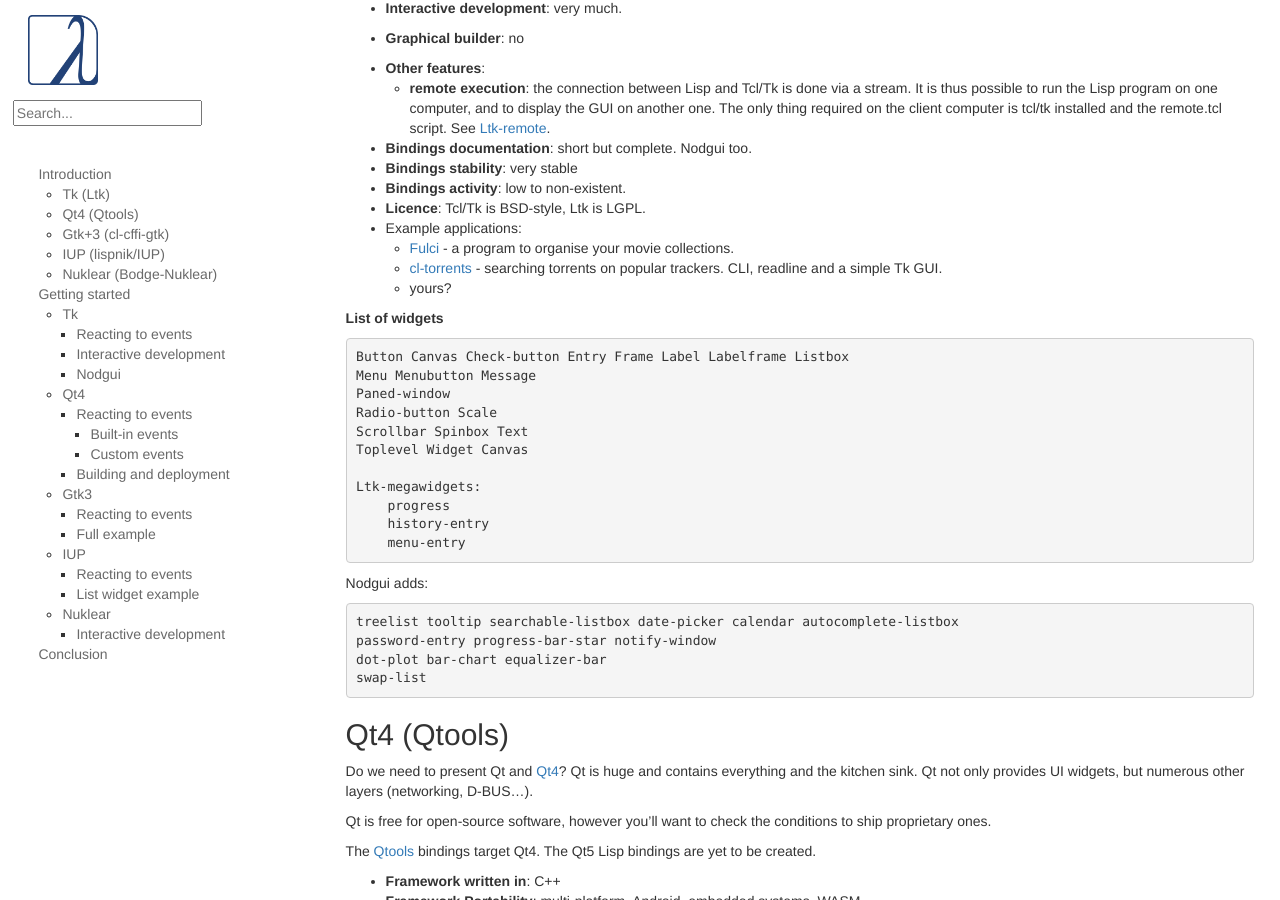
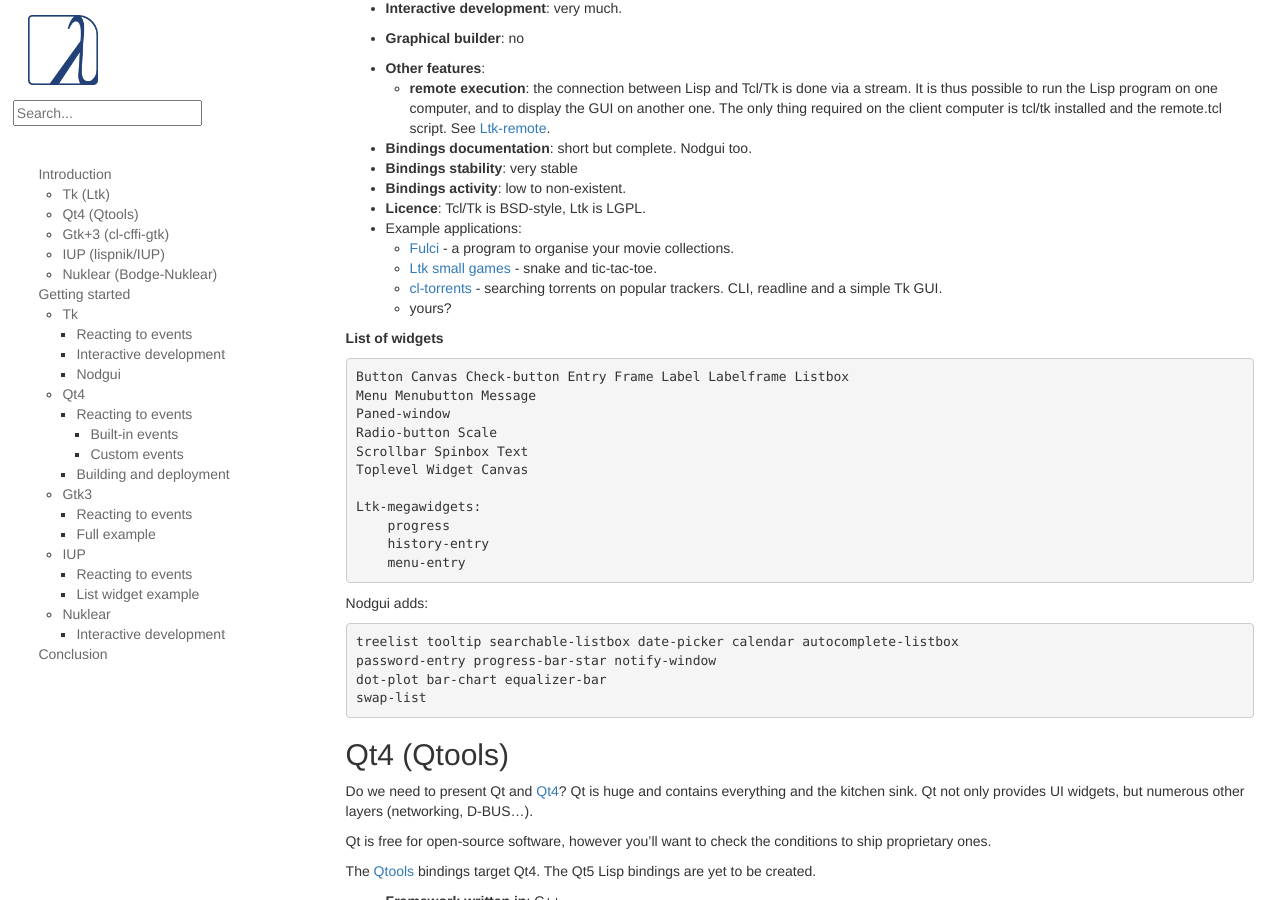
Before and after one commit to LispCookbook/cl-cookbook, a Jekyll site: the page built from gui.md, in a window 1280 px wide and 900 px high, scrolled down 1569 px. Built offline with Jekyll 4.4.1, drawn with Linux system fonts in a browser that asks for light colours.

Commit message:
gui: add ltk small games example

```diff
--- a/gui.md
+++ b/gui.md
@@ -102,6 +102,7 @@
 - **Licence**: Tcl/Tk is BSD-style, Ltk is LGPL.
 - Example applications:
   - [Fulci](https://notabug.org/cage/fulci/) - a program to organise your movie collections.
+  - [Ltk small games](https://github.com/mijohnson99/ltk-small-games) - snake and tic-tac-toe.
   - [cl-torrents]() - searching torrents on popular trackers. CLI, readline and a simple Tk GUI.
   - yours?
 
```
